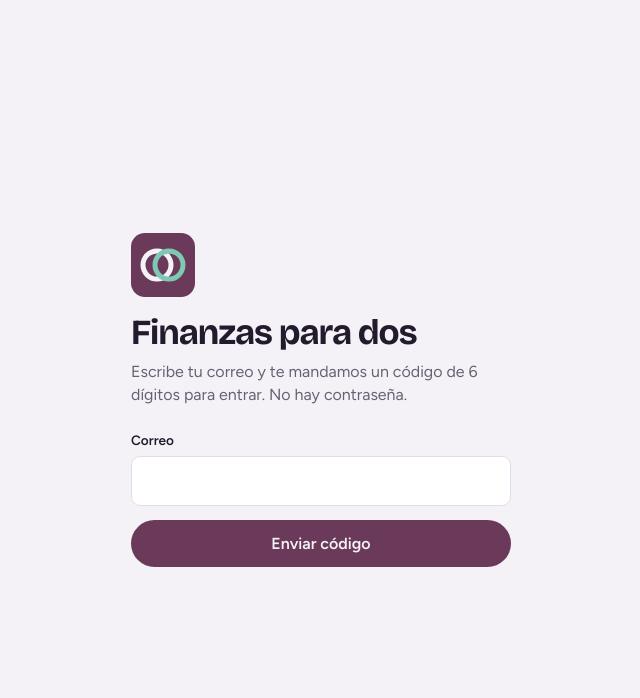
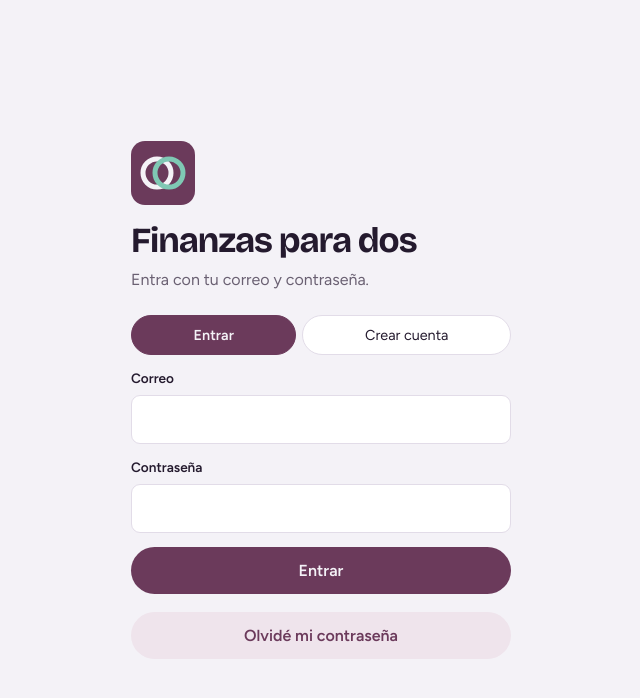
Before and after one commit to smayovs/ccsm, a React (Vite) app: page / in a window 1280 px wide. Shown: the top 698 px of the page, without its empty margins (319-959 px from the left). Built offline with nearby package versions, Linux system fonts and the light colour scheme.

Commit message:
Acceso con correo y contraseña (sin depender de plantillas de correo)
Co-Authored-By: Claude Opus 5.5 <noreply@anthropic.com>
Claude-Session: https://claude.ai/code/session_015qFNuNfN8x4YHJDN7ukszy

```diff
--- a/src/App.tsx
+++ b/src/App.tsx
@@ -3,7 +3,7 @@ import { NavLink, Route, Routes } from "react-router-dom";
 import { useApp } from "./contexto";
 import { sb } from "./supabase";
 import { Icono } from "./ui";
-import Acceso from "./pantallas/Acceso";
+import Acceso, { NuevaContrasena } from "./pantallas/Acceso";
 import Bienvenida from "./pantallas/Bienvenida";
 import Inicio from "./pantallas/Inicio";
 import Movimientos from "./pantallas/Movimientos";
@@ -22,7 +22,7 @@ import Llaves from "./ajustes/Llaves";
 import Perfil from "./ajustes/Perfil";
 
 export default function App() {
-  const { session, yo, listo, uid } = useApp();
+  const { session, yo, listo, uid, recuperando } = useApp();
   const [pendientes, setPendientes] = useState(0);
 
   useEffect(() => {
@@ -32,6 +32,7 @@ export default function App() {
 
   if (!listo) return <div className="cargando">Cargando…</div>;
   if (!session) return <Acceso />;
+  if (recuperando) return <NuevaContrasena />;
   if (!yo) return <Bienvenida />;
 
   return (
--- a/src/contexto.tsx
+++ b/src/contexto.tsx
@@ -16,6 +16,8 @@ export type Miembro = { user_id: string; nombre: string; rol: string; hogar_id:
 
 type Ctx = {
   session: Session | null;
+  recuperando: boolean;
+  terminarRecuperacion: () => void;
   uid: string;
   yo: Miembro | null;
   otros: Miembro[];
@@ -32,6 +34,7 @@ export const useApp = () => useContext(C);
 
 export function Proveedor({ children }: { children: ReactNode }) {
   const [session, setSession] = useState<Session | null>(null);
+  const [recuperando, setRecuperando] = useState(false);
   const [inicio, setInicio] = useState(false);
   const [yo, setYo] = useState<Miembro | null>(null);
   const [otros, setOtros] = useState<Miembro[]>([]);
@@ -42,8 +45,17 @@ export function Proveedor({ children }: { children: ReactNode }) {
   const [toast, setToast] = useState<string | null>(null);
 
   useEffect(() => {
-    sb.auth.getSession().then(({ data }) => { setSession(data.session); setInicio(true); });
-    const { data } = sb.auth.onAuthStateChange((_e, s) => setSession(s));
+    const limpiarUrl = () => {
+      // los enlaces de los correos regresan con los datos de sesión en la URL; se quitan una vez leídos
+      if (/access_token|error_description|type=/.test(location.hash)) history.replaceState(null, "", location.pathname + "#/");
+    };
+    if (/type=recovery/.test(location.hash)) setRecuperando(true);
+    sb.auth.getSession().then(({ data }) => { setSession(data.session); setInicio(true); limpiarUrl(); });
+    const { data } = sb.auth.onAuthStateChange((e, s) => {
+      setSession(s);
+      if (e === "PASSWORD_RECOVERY") setRecuperando(true);
+      limpiarUrl();
+    });
     return () => data.subscription.unsubscribe();
   }, []);
 
@@ -74,7 +86,7 @@ export function Proveedor({ children }: { children: ReactNode }) {
   }, []);
 
   return (
-    <C.Provider value={{ session, uid, yo, otros, cuentas, categorias, familiares, listo: inicio && listo, recargar, aviso }}>
+    <C.Provider value={{ session, recuperando, terminarRecuperacion: () => setRecuperando(false), uid, yo, otros, cuentas, categorias, familiares, listo: inicio && listo, recargar, aviso }}>
       {children}
       {toast && <div className="toast" role="status">{toast}</div>}
     </C.Provider>
--- a/src/pantallas/Acceso.tsx
+++ b/src/pantallas/Acceso.tsx
@@ -1,54 +1,99 @@
 import { useState } from "react";
 import { sb } from "../supabase";
-import { Campo } from "../ui";
+import { useApp } from "../contexto";
+import { Campo, Segmentos } from "../ui";
+
+const URL_APP = `${location.origin}${import.meta.env.BASE_URL}`;
+
+function traducir(m: string) {
+  if (/Invalid login credentials/i.test(m)) return "Correo o contraseña incorrectos.";
+  if (/Email not confirmed/i.test(m)) return "Primero confirma tu correo: abre el enlace que te enviamos y luego vuelve a entrar aquí.";
+  if (/already registered/i.test(m)) return "Ese correo ya tiene cuenta. Elige Entrar.";
+  if (/rate limit|too many/i.test(m)) return "Demasiados intentos o correos seguidos. Espera unos minutos.";
+  if (/at least 6/i.test(m)) return "La contraseña debe tener al menos 6 caracteres.";
+  return m;
+}
 
 export default function Acceso() {
+  const [modo, setModo] = useState<"entrar" | "crear" | "olvide">("entrar");
   const [correo, setCorreo] = useState("");
-  const [codigo, setCodigo] = useState("");
-  const [paso, setPaso] = useState<"correo" | "codigo">("correo");
+  const [clave, setClave] = useState("");
+  const [mensaje, setMensaje] = useState("");
   const [error, setError] = useState("");
   const [ocupado, setOcupado] = useState(false);
 
   async function enviar(e: React.FormEvent) {
-    e.preventDefault(); setError(""); setOcupado(true);
-    const { error } = await sb.auth.signInWithOtp({ email: correo.trim(), options: { shouldCreateUser: true } });
+    e.preventDefault(); setError(""); setMensaje(""); setOcupado(true);
+    const email = correo.trim().toLowerCase();
+    if (modo === "entrar") {
+      const { error } = await sb.auth.signInWithPassword({ email, password: clave });
+      if (error) setError(traducir(error.message));
+    } else if (modo === "crear") {
+      const { data, error } = await sb.auth.signUp({ email, password: clave, options: { emailRedirectTo: URL_APP } });
+      if (error) setError(traducir(error.message));
+      else if (!data.session) { setMensaje(`Te enviamos un correo a ${email}. Abre el enlace para confirmar tu cuenta y luego vuelve aquí a Entrar.`); setModo("entrar"); }
+    } else {
+      const { error } = await sb.auth.resetPasswordForEmail(email, { redirectTo: URL_APP });
+      if (error) setError(traducir(error.message));
+      else { setMensaje(`Si ${email} tiene cuenta, te llegará un enlace para crear una contraseña nueva.`); setModo("entrar"); }
+    }
     setOcupado(false);
-    if (error) setError(error.message.includes("rate") ? "Se enviaron demasiados códigos. Espera unos minutos y vuelve a intentar." : error.message);
-    else setPaso("codigo");
-  }
-  async function verificar(e: React.FormEvent) {
-    e.preventDefault(); setError(""); setOcupado(true);
-    const { error } = await sb.auth.verifyOtp({ email: correo.trim(), token: codigo.trim(), type: "email" });
-    setOcupado(false);
-    if (error) setError("El código no es válido o ya venció. Pide uno nuevo.");
   }
 
   return (
     <div className="acceso">
       <img className="logo" src={`${import.meta.env.BASE_URL}icono.svg`} alt="" />
       <h1>Finanzas para dos</h1>
-      {paso === "correo" ? (
+      <p>{modo === "crear" ? "Crea tu cuenta. Te llegará un correo para confirmarla, solo esta vez."
+        : modo === "olvide" ? "Te enviamos un enlace para crear una contraseña nueva."
+        : "Entra con tu correo y contraseña."}</p>
+      {modo !== "olvide" && (
+        <Segmentos etiqueta="Acceso" valor={modo} onCambio={(v) => { setModo(v); setError(""); }}
+          opciones={[{ v: "entrar", t: "Entrar" }, { v: "crear", t: "Crear cuenta" }]} />
+      )}
       <form onSubmit={enviar}>
-          <p>Escribe tu correo y te mandamos un código de 6 dígitos para entrar. No hay contraseña.</p>
         <Campo etiqueta="Correo">
           <input type="email" required autoComplete="email" inputMode="email" value={correo} onChange={(e) => setCorreo(e.target.value)} />
         </Campo>
-          <button className="boton ancho" disabled={ocupado}>{ocupado ? "Enviando…" : "Enviar código"}</button>
+        {modo !== "olvide" && (
+          <Campo etiqueta="Contraseña" ayuda={modo === "crear" ? "Al menos 6 caracteres. Tu iPhone puede guardarla." : undefined}>
+            <input type="password" required minLength={6} autoComplete={modo === "crear" ? "new-password" : "current-password"} value={clave} onChange={(e) => setClave(e.target.value)} />
+          </Campo>
+        )}
+        <button className="boton ancho" disabled={ocupado}>
+          {ocupado ? "Un momento…" : modo === "entrar" ? "Entrar" : modo === "crear" ? "Crear cuenta" : "Enviar enlace"}
+        </button>
       </form>
-      ) : (
-        <form onSubmit={verificar}>
-          <p>Revisa tu correo <strong>{correo}</strong> y escribe el código.</p>
-          <Campo etiqueta="Código">
-            <input required inputMode="numeric" autoComplete="one-time-code" maxLength={10} value={codigo}
-              onChange={(e) => setCodigo(e.target.value.replace(/\D/g, ""))} className="monto-grande" />
-          </Campo>
-          <button className="boton ancho" disabled={ocupado || codigo.length < 6}>{ocupado ? "Verificando…" : "Entrar"}</button>
       <div className="acciones">
-            <button type="button" className="boton claro" onClick={() => { setPaso("correo"); setCodigo(""); }}>Cambiar correo</button>
+        {modo === "olvide"
+          ? <button type="button" className="boton claro" onClick={() => setModo("entrar")}>Volver</button>
+          : <button type="button" className="boton claro" onClick={() => { setModo("olvide"); setError(""); }}>Olvidé mi contraseña</button>}
       </div>
-        </form>
-      )}
+      {mensaje && <p className="aviso verde" role="status">{mensaje}</p>}
       {error && <p className="error" role="alert">{error}</p>}
     </div>
   );
 }
+
+export function NuevaContrasena() {
+  const { terminarRecuperacion, aviso } = useApp();
+  const [clave, setClave] = useState("");
+  const [error, setError] = useState("");
+  async function guardar(e: React.FormEvent) {
+    e.preventDefault();
+    const { error } = await sb.auth.updateUser({ password: clave });
+    if (error) return setError(traducir(error.message));
+    aviso("Contraseña actualizada"); terminarRecuperacion();
+  }
+  return (
+    <div className="acceso">
+      <h1>Contraseña nueva</h1>
+      <p>Escribe la contraseña que usarás para entrar.</p>
+      <form onSubmit={guardar}>
+        <Campo etiqueta="Contraseña nueva"><input type="password" required minLength={6} autoComplete="new-password" value={clave} onChange={(e) => setClave(e.target.value)} /></Campo>
+        <button className="boton ancho">Guardar contraseña</button>
+      </form>
+      {error && <p className="error" role="alert">{error}</p>}
+    </div>
+  );
+}
--- a/src/supabase.ts
+++ b/src/supabase.ts
@@ -4,5 +4,5 @@ import { createClient } from "@supabase/supabase-js";
 export const SUPABASE_URL = "https://nvmzmlefywssikkyamyk.supabase.co";
 export const URL_ATAJOS = `${SUPABASE_URL}/functions/v1/atajos`;
 export const sb = createClient(SUPABASE_URL, "sb_publishable_rpW3jm8fislGllUkwg4wuQ_u-aEY_O8", {
-  auth: { persistSession: true, autoRefreshToken: true, detectSessionInUrl: false },
+  auth: { persistSession: true, autoRefreshToken: true, detectSessionInUrl: true, flowType: "implicit" },
 });
```
Lines whose indentation alone changed are shown as unchanged.
